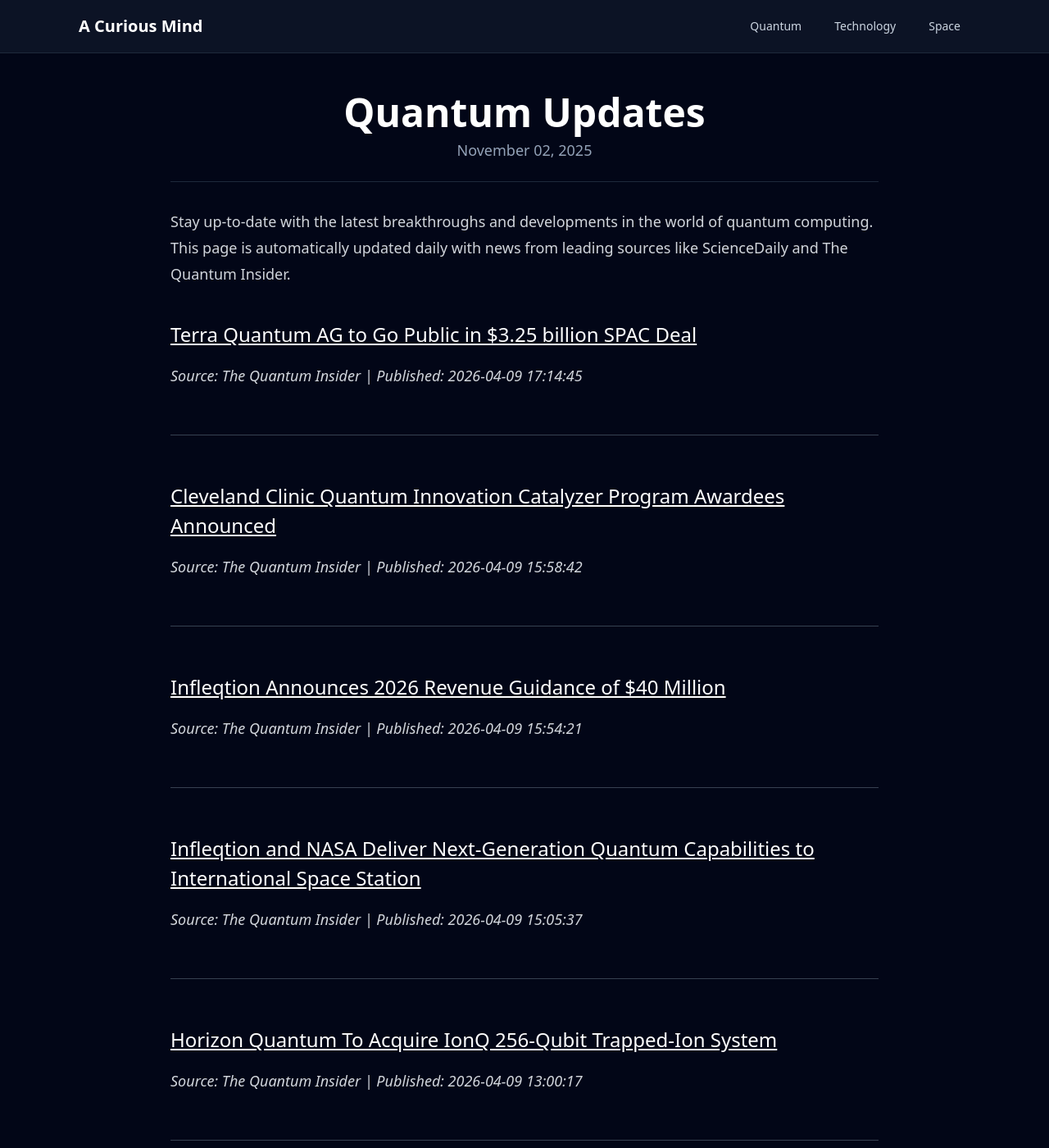
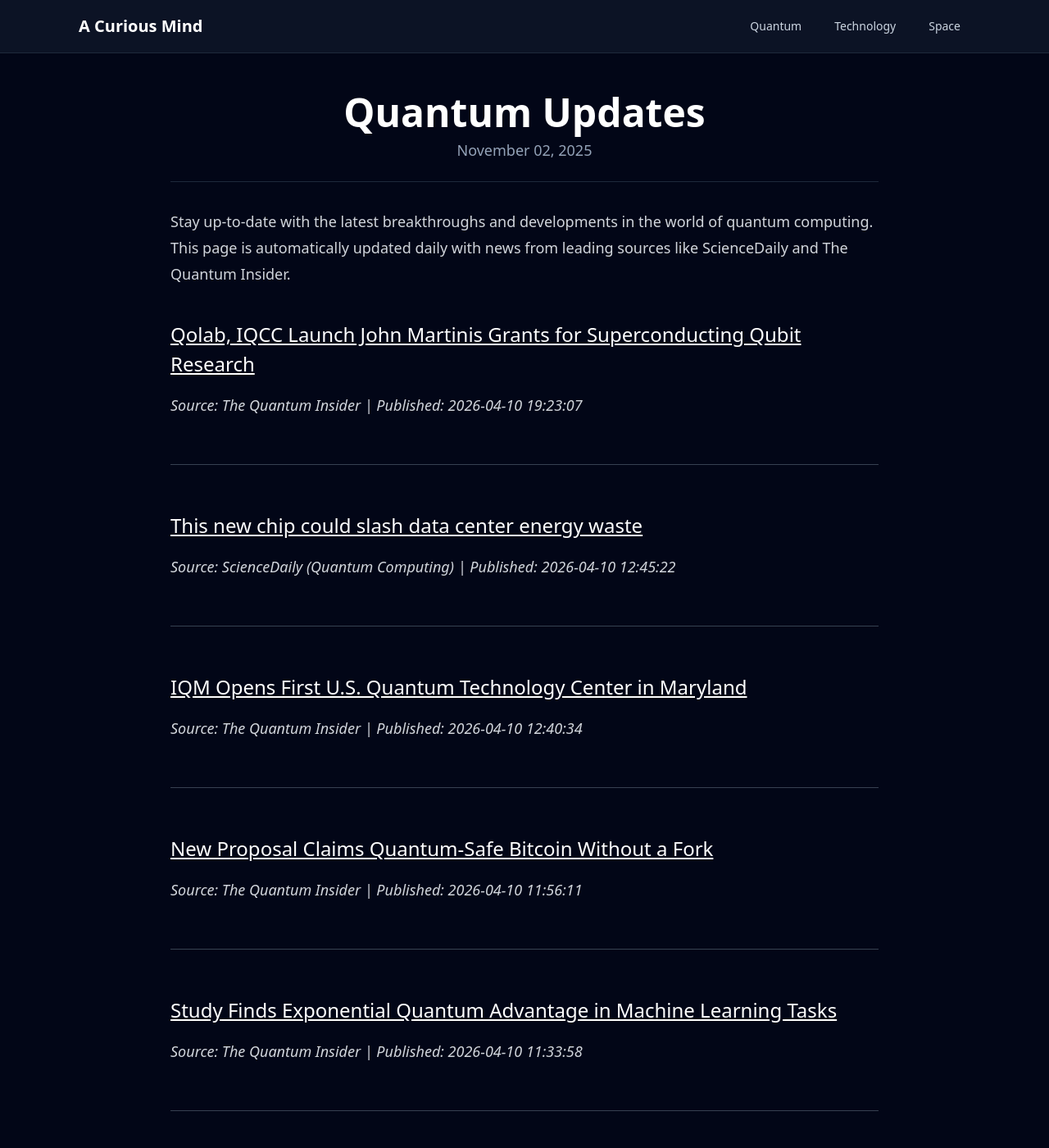
Before and after one commit to onehl7/onehl7.github.io, a Jekyll site: the page built from _posts/2025-11-02-quantum-updates.md, in a window 1280 px wide and 1400 px high. Shown: the whole window at 82% size. Built offline with Jekyll 4.4.1, drawn with Linux system fonts in a browser that asks for light colours; nearby versions of some CDN libraries; some of the changed text lies outside the part shown.

Commit message:
Update quantum news data

```diff
--- a/_data/quantum_news.json
+++ b/_data/quantum_news.json
@@ -1,33 +1,39 @@
 [
   {
     "source": "The Quantum Insider",
-    "title": "Terra Quantum AG to Go Public in $3.25 billion SPAC Deal",
-    "link": "https://thequantuminsider.com/2026/04/09/terra-quantum-ag-to-go-public-in-3-25-billion-spac-deal/",
-    "published": "2026-04-09 17:14:45"
+    "title": "Qolab, IQCC Launch John Martinis Grants for Superconducting Qubit Research",
+    "link": "https://thequantuminsider.com/2026/04/10/qolab-iqcc-launch-john-martinis-grants-for-superconducting-qubit-research/",
+    "published": "2026-04-10 19:23:07"
+  },
+  {
+    "source": "ScienceDaily (Quantum Computing)",
+    "title": "This new chip could slash data center energy waste",
+    "link": "https://www.sciencedaily.com/releases/2026/04/260409101103.htm",
+    "published": "2026-04-10 12:45:22"
   },
   {
     "source": "The Quantum Insider",
-    "title": "Cleveland Clinic Quantum Innovation Catalyzer Program Awardees Announced",
-    "link": "https://thequantuminsider.com/2026/04/09/cleveland-clinic-quantum-innovation-catalyzer-program-awardees-announced/",
-    "published": "2026-04-09 15:58:42"
+    "title": "IQM Opens First U.S. Quantum Technology Center in Maryland",
+    "link": "https://thequantuminsider.com/2026/04/10/iqm-us-quantum-center-maryland/",
+    "published": "2026-04-10 12:40:34"
   },
   {
     "source": "The Quantum Insider",
-    "title": "Infleqtion Announces 2026 Revenue Guidance of $40 Million",
-    "link": "https://thequantuminsider.com/2026/04/09/infleqtion-announces-2026-revenue-guidance-of-40-million/",
-    "published": "2026-04-09 15:54:21"
+    "title": "New Proposal Claims Quantum-Safe Bitcoin Without a Fork",
+    "link": "https://thequantuminsider.com/2026/04/10/quantum-safe-bitcoin-fork/",
+    "published": "2026-04-10 11:56:11"
   },
   {
     "source": "The Quantum Insider",
-    "title": "Infleqtion and NASA Deliver Next-Generation Quantum Capabilities to International Space Station",
-    "link": "https://thequantuminsider.com/2026/04/09/infleqtion-nasa-next-generation-quantum-iss/",
-    "published": "2026-04-09 15:05:37"
+    "title": "Study Finds Exponential Quantum Advantage in Machine Learning Tasks",
+    "link": "https://thequantuminsider.com/2026/04/10/study-finds-exponential-quantum-advantage-in-machine-learning-tasks/",
+    "published": "2026-04-10 11:33:58"
   },
   {
     "source": "The Quantum Insider",
-    "title": "Horizon Quantum To Acquire IonQ 256-Qubit Trapped-Ion System",
-    "link": "https://thequantuminsider.com/2026/04/09/horizon-quantum-to-acquire-ionq-256-qubit-trapped-ion-system/",
-    "published": "2026-04-09 13:00:17"
+    "title": "Overview of 15+ Key Quantum Sensing Companies \u2013 2026",
+    "link": "https://thequantuminsider.com/2026/04/10/overview-15-plus-key-quantum-companies-2026/",
+    "published": "2026-04-10 08:05:08"
   },
   {
     "source": "ScienceDaily (Quantum Computing)",
@@ -52,11 +58,5 @@
     "title": "This quantum computing breakthrough may not be what it seemed",
     "link": "https://www.sciencedaily.com/releases/2026/03/260328043600.htm",
     "published": "2026-03-28 08:36:00"
-  },
-  {
-    "source": "ScienceDaily (Quantum Computing)",
-    "title": "Scientists discover bizarre new states inside tiny magnetic whirlpools",
-    "link": "https://www.sciencedaily.com/releases/2026/03/260326075614.htm",
-    "published": "2026-03-27 11:34:19"
   }
 ]
```
